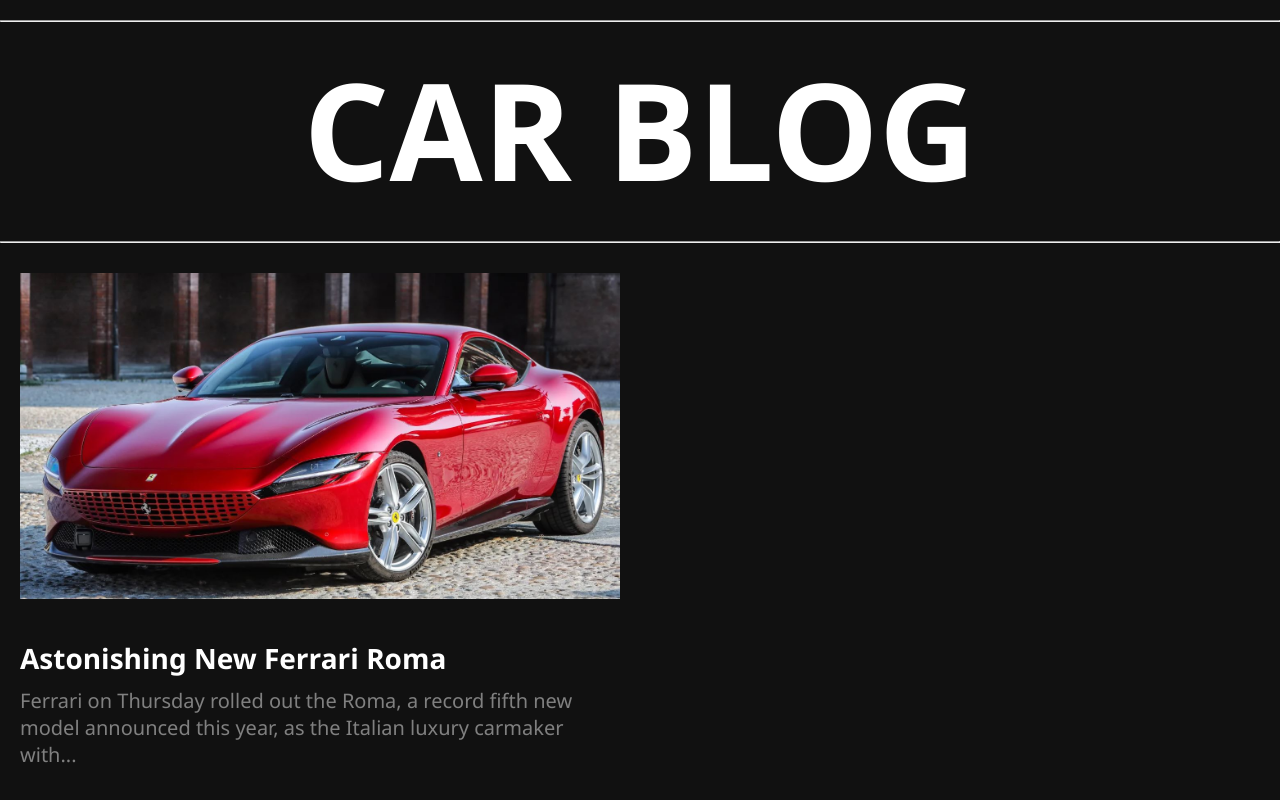
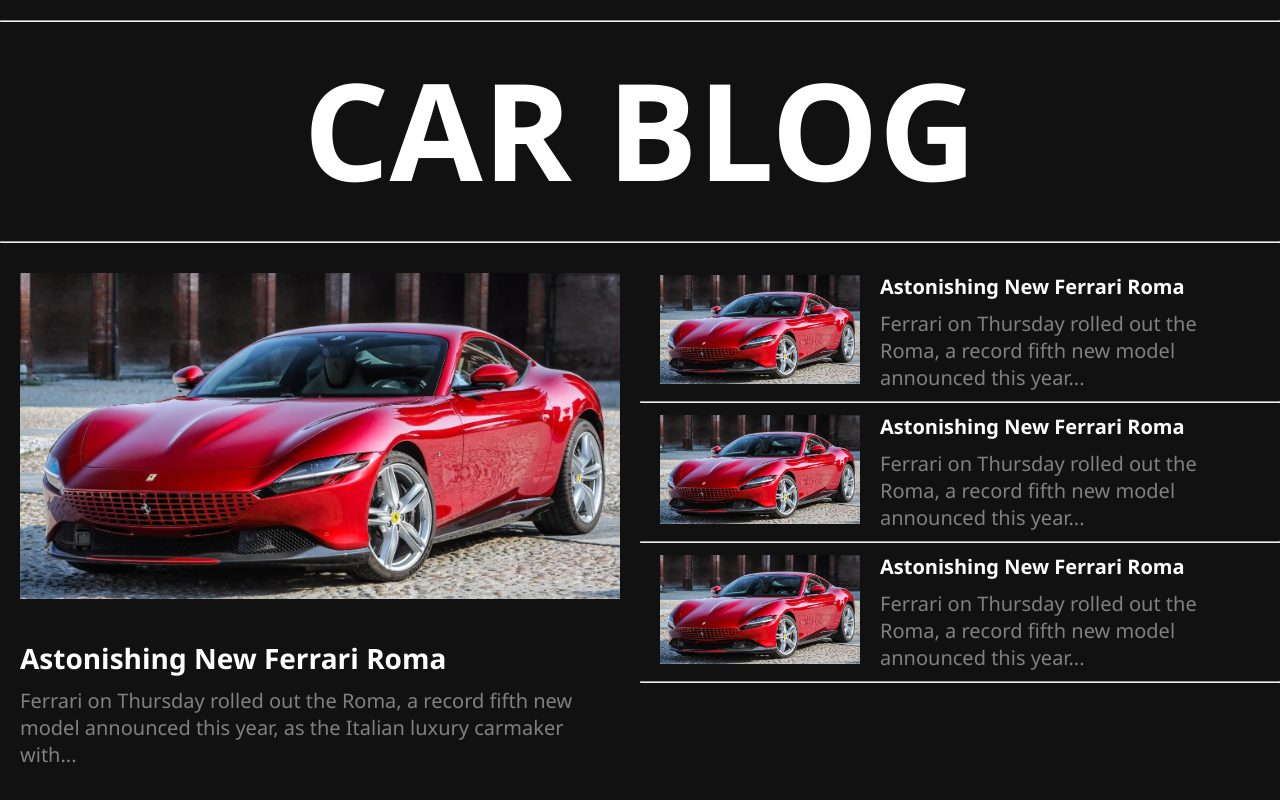
Before and after one commit to Weddly/angular-blog, an Angular app: page / in a window 1280 px wide. Built offline with nearby package versions, Linux system fonts and the light colour scheme.

Commit message:
Small Card implementation

```diff
--- a/src/app/components/big-card/big-card.component.css
+++ b/src/app/components/big-card/big-card.component.css
@@ -1,11 +1,9 @@
 .container__big-card{
-  /* border: solid white 2px; */
   display: flex;
   justify-content: flex-start;
   flex-direction: column;
   align-items: center;
   margin: 0px 20px 10px 20px;
-  height: 100%;
 }
 
 .big-card__image > img {
--- a/src/app/components/small-card/small-card.component.css
+++ b/src/app/components/small-card/small-card.component.css
@@ -0,0 +1,32 @@
+.container__small-card {
+  display: flex;
+  justify-content: flex-start;
+  flex-direction: row;
+  align-items: center;
+  margin: 0px 20px 10px 20px;
+}
+
+.small-card__image>img {
+  max-width: 200px;
+  margin-right: 20px;
+}
+
+.small-card__text{
+  display: flex;
+  flex-direction: column;
+}
+
+.small-card__title {
+  align-self: flex-start;
+}
+
+.small-card__title>h1 {
+  font-size: 20px;
+}
+
+.small-card__description>p {
+  align-self: flex-start;
+  font-size: 20px;
+  margin-top: 10px;
+  color: grey;
+}
--- a/src/app/components/small-card/small-card.component.html
+++ b/src/app/components/small-card/small-card.component.html
@@ -1 +1,16 @@
-<p>small-card works!</p>
+<div class="container__small-card">
+  <div class="small-card__image">
+    <img src="../../../assets/cars/ferrari_roma.JPG" alt="ferrari_roma">
+  </div>
+  <div class="small-card__text">
+    <div class="small-card__title">
+      <h1><a href="">Astonishing New Ferrari Roma</a></h1>
+    </div>
+    <div class="small-card__description">
+      <p>Ferrari on Thursday rolled out the Roma, a record fifth new model announced this year...</p>
+    </div>
+  </div>
+</div>
+<div style="margin-bottom: 10px;">
+  <hr>
+</div>
--- a/src/app/pages/home/home.component.html
+++ b/src/app/pages/home/home.component.html
@@ -4,7 +4,9 @@
     <app-big-card></app-big-card>
   </div>
   <div class="articles__list">
-
+    <app-small-card></app-small-card>
+    <app-small-card></app-small-card>
+    <app-small-card></app-small-card>
   </div>
 
 </div>
```
Also changed, not shown: 1 other file (tests, documents, lock files or other folders).
